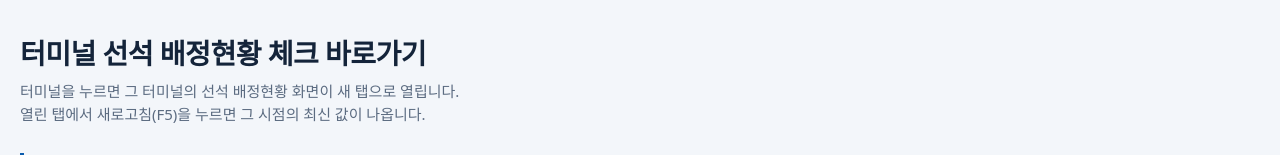
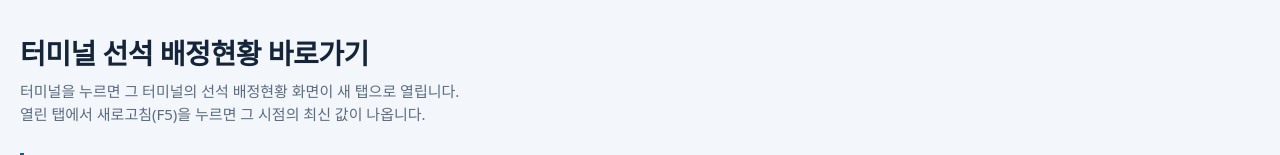
Before and after one commit to Mooyaho-min/minimini, a plain HTML site: page index.html in a window 1280 px wide. Shown: the top 155 px of the page. Drawn offline with Linux system fonts and the light colour scheme.

Commit message:
제목에서 '체크' 삭제
Co-Authored-By: Claude Sonnet 5.5 <noreply@anthropic.com>

```diff
--- a/index.html
+++ b/index.html
@@ -3,7 +3,7 @@
 <head>
 <meta charset="utf-8">
 <meta name="viewport" content="width=device-width, initial-scale=1">
-<title>터미널 선석 배정현황 체크 바로가기</title>
+<title>터미널 선석 배정현황 바로가기</title>
 <style>
   :root {
     --bg: #f3f6fa;
@@ -71,7 +71,7 @@
 </head>
 <body>
 <div class="wrap">
-  <h1>터미널 선석 배정현황 체크 바로가기</h1>
+  <h1>터미널 선석 배정현황 바로가기</h1>
   <p class="lead">터미널을 누르면 그 터미널의 선석 배정현황 화면이 새 탭으로 열립니다.<br>
      열린 탭에서 새로고침(F5)을 누르면 그 시점의 최신 값이 나옵니다.</p>
 
```
